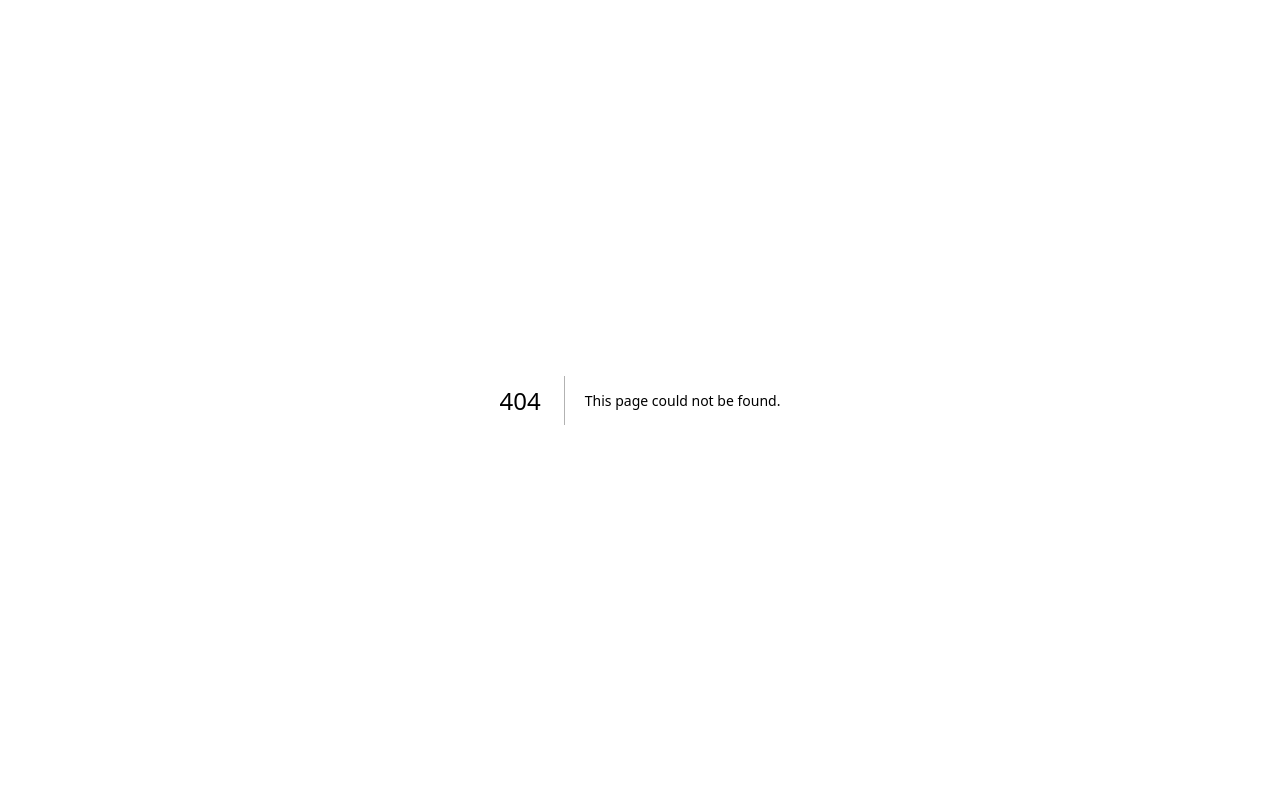
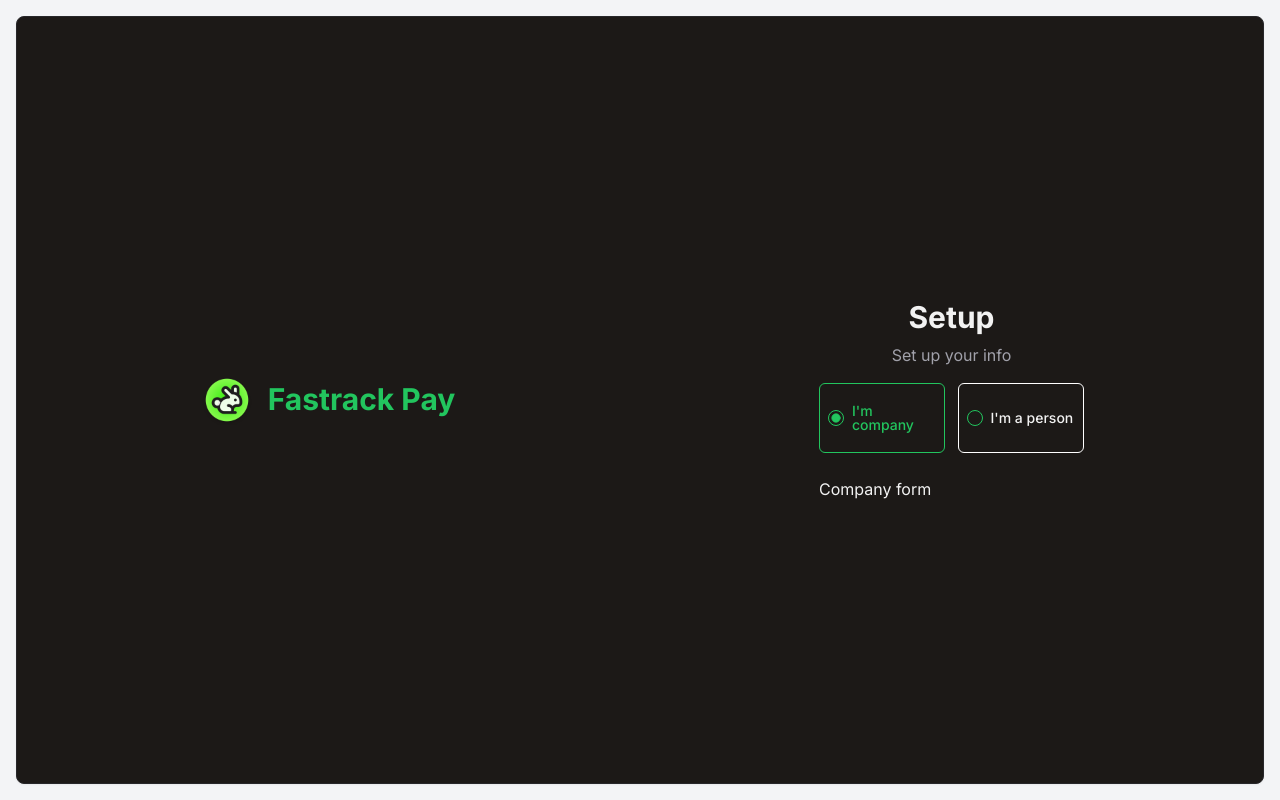
Before and after one commit to Jorditm/fastrack-pay, a Next.js app in the folder frontend/: page /setup in a window 1280 px wide. Before the commit this address had no page. Built offline with nearby package versions, Linux system fonts and the light colour scheme.

Commit message:
add setup page

```diff
--- /dev/null
+++ b/frontend/app/(auth)/layout.tsx
@@ -0,0 +1,35 @@
+import { Card } from '@/components/ui/card'
+import Image from 'next/image'
+import { redirect } from 'next/navigation'
+
+export default async function Layout({
+  children,
+}: {
+  children: React.ReactNode
+}) {
+  // TODO: REDIRECT IF NOT LOGGED IN
+
+  return (
+    <main className='flex h-screen w-full items-center justify-center bg-primary p-4 lg:bg-gray-100'>
+      <Card className='flex flex-col overflow-hidden rounded-lg p-12 lg:grid lg:h-full lg:w-full lg:grid-cols-2 lg:p-0'>
+        <div className='flex flex-[1.5] items-center justify-center'>
+          <div className='flex items-start justify-start gap-4'>
+            <Image
+              src='/fastrackpay-icon.png'
+              alt='Login Image'
+              className='object-cover object-center'
+              width={50}
+              height={50}
+            />
+            <p className='pt-1.5 text-3xl font-bold text-primary'>
+              Fastrack Pay
+            </p>
+          </div>
+        </div>
+        <div className='flex flex-[1.5] items-center justify-center'>
+          {children}
+        </div>
+      </Card>
+    </main>
+  )
+}
--- /dev/null
+++ b/frontend/app/(auth)/setup/page.tsx
@@ -0,0 +1,5 @@
+import Setup from '@/components/pages/auth/Setup'
+
+export default async function Home() {
+  return <Setup />
+}
--- /dev/null
+++ b/frontend/components/pages/auth/Setup.tsx
@@ -0,0 +1,52 @@
+'use client'
+import { Label } from '@/components/ui/label'
+import { useState } from 'react'
+import { useRouter } from 'next/navigation'
+import { cn } from '@/lib/utils'
+import { RadioGroup, RadioGroupItem } from '@/components/ui/radio-group'
+
+export default function Setup() {
+  const [type, setType] = useState<'company' | 'person'>('company')
+  const router = useRouter()
+
+  // TODO: Crear un loader para cuando tengamos la wallet
+  return (
+    <div className='flex flex-col items-center justify-center gap-4'>
+      <div className='grid gap-2 text-center'>
+        <h1 className='text-3xl font-bold'>Setup</h1>
+        <p className='text-balance text-muted-foreground'>Set up your info</p>
+      </div>
+      <div className='flex w-full flex-col gap-6'>
+        <RadioGroup
+          className='flex w-full justify-between gap-3'
+          onValueChange={(value: string) => {
+            setType(value as 'company' | 'person')
+          }}
+          defaultValue='company'
+        >
+          <div
+            className={cn(
+              'flex w-1/2 items-center space-x-2 rounded-md border px-2 py-5',
+              type === 'company'
+                ? 'border-primary text-primary'
+                : 'border-white'
+            )}
+          >
+            <RadioGroupItem value={'company'} />
+            <Label htmlFor='option-one'>I&apos;m company</Label>
+          </div>
+          <div
+            className={cn(
+              'flex w-1/2 items-center space-x-2 rounded-md border px-2 py-5',
+              type === 'person' ? 'border-primary text-primary' : 'border-white'
+            )}
+          >
+            <RadioGroupItem value={'person'} />
+            <Label htmlFor='option-two'>I&apos;m a person</Label>
+          </div>
+        </RadioGroup>
+        {type === 'company' ? <div>Company form</div> : <div>Person form</div>}
+      </div>
+    </div>
+  )
+}
--- /dev/null
+++ b/frontend/components/ui/card.tsx
@@ -0,0 +1,79 @@
+import * as React from "react"
+
+import { cn } from "@/lib/utils"
+
+const Card = React.forwardRef<
+  HTMLDivElement,
+  React.HTMLAttributes<HTMLDivElement>
+>(({ className, ...props }, ref) => (
+  <div
+    ref={ref}
+    className={cn(
+      "rounded-lg border bg-card text-card-foreground shadow-sm",
+      className
+    )}
+    {...props}
+  />
+))
+Card.displayName = "Card"
+
+const CardHeader = React.forwardRef<
+  HTMLDivElement,
+  React.HTMLAttributes<HTMLDivElement>
+>(({ className, ...props }, ref) => (
+  <div
+    ref={ref}
+    className={cn("flex flex-col space-y-1.5 p-6", className)}
+    {...props}
+  />
+))
+CardHeader.displayName = "CardHeader"
+
+const CardTitle = React.forwardRef<
+  HTMLParagraphElement,
+  React.HTMLAttributes<HTMLHeadingElement>
+>(({ className, ...props }, ref) => (
+  <h3
+    ref={ref}
+    className={cn(
+      "text-2xl font-semibold leading-none tracking-tight",
+      className
+    )}
+    {...props}
+  />
+))
+CardTitle.displayName = "CardTitle"
+
+const CardDescription = React.forwardRef<
+  HTMLParagraphElement,
+  React.HTMLAttributes<HTMLParagraphElement>
+>(({ className, ...props }, ref) => (
+  <p
+    ref={ref}
+    className={cn("text-sm text-muted-foreground", className)}
+    {...props}
+  />
+))
+CardDescription.displayName = "CardDescription"
+
+const CardContent = React.forwardRef<
+  HTMLDivElement,
+  React.HTMLAttributes<HTMLDivElement>
+>(({ className, ...props }, ref) => (
+  <div ref={ref} className={cn("p-6 pt-0", className)} {...props} />
+))
+CardContent.displayName = "CardContent"
+
+const CardFooter = React.forwardRef<
+  HTMLDivElement,
+  React.HTMLAttributes<HTMLDivElement>
+>(({ className, ...props }, ref) => (
+  <div
+    ref={ref}
+    className={cn("flex items-center p-6 pt-0", className)}
+    {...props}
+  />
+))
+CardFooter.displayName = "CardFooter"
+
+export { Card, CardHeader, CardFooter, CardTitle, CardDescription, CardContent }
--- /dev/null
+++ b/frontend/components/ui/label.tsx
@@ -0,0 +1,26 @@
+"use client"
+
+import * as React from "react"
+import * as LabelPrimitive from "@radix-ui/react-label"
+import { cva, type VariantProps } from "class-variance-authority"
+
+import { cn } from "@/lib/utils"
+
+const labelVariants = cva(
+  "text-sm font-medium leading-none peer-disabled:cursor-not-allowed peer-disabled:opacity-70"
+)
+
+const Label = React.forwardRef<
+  React.ElementRef<typeof LabelPrimitive.Root>,
+  React.ComponentPropsWithoutRef<typeof LabelPrimitive.Root> &
+    VariantProps<typeof labelVariants>
+>(({ className, ...props }, ref) => (
+  <LabelPrimitive.Root
+    ref={ref}
+    className={cn(labelVariants(), className)}
+    {...props}
+  />
+))
+Label.displayName = LabelPrimitive.Root.displayName
+
+export { Label }
--- /dev/null
+++ b/frontend/components/ui/radio-group.tsx
@@ -0,0 +1,44 @@
+"use client"
+
+import * as React from "react"
+import * as RadioGroupPrimitive from "@radix-ui/react-radio-group"
+import { Circle } from "lucide-react"
+
+import { cn } from "@/lib/utils"
+
+const RadioGroup = React.forwardRef<
+  React.ElementRef<typeof RadioGroupPrimitive.Root>,
+  React.ComponentPropsWithoutRef<typeof RadioGroupPrimitive.Root>
+>(({ className, ...props }, ref) => {
+  return (
+    <RadioGroupPrimitive.Root
+      className={cn("grid gap-2", className)}
+      {...props}
+      ref={ref}
+    />
+  )
+})
+RadioGroup.displayName = RadioGroupPrimitive.Root.displayName
+
+const RadioGroupItem = React.forwardRef<
+  React.ElementRef<typeof RadioGroupPrimitive.Item>,
+  React.ComponentPropsWithoutRef<typeof RadioGroupPrimitive.Item>
+>(({ className, ...props }, ref) => {
+  return (
+    <RadioGroupPrimitive.Item
+      ref={ref}
+      className={cn(
+        "aspect-square h-4 w-4 rounded-full border border-primary text-primary ring-offset-background focus:outline-none focus-visible:ring-2 focus-visible:ring-ring focus-visible:ring-offset-2 disabled:cursor-not-allowed disabled:opacity-50",
+        className
+      )}
+      {...props}
+    >
+      <RadioGroupPrimitive.Indicator className="flex items-center justify-center">
+        <Circle className="h-2.5 w-2.5 fill-current text-current" />
+      </RadioGroupPrimitive.Indicator>
+    </RadioGroupPrimitive.Item>
+  )
+})
+RadioGroupItem.displayName = RadioGroupPrimitive.Item.displayName
+
+export { RadioGroup, RadioGroupItem }
--- a/frontend/package.json
+++ b/frontend/package.json
@@ -12,6 +12,8 @@
     "commit": "npm run format && npm run lint"
   },
   "dependencies": {
+    "@radix-ui/react-label": "^2.1.0",
+    "@radix-ui/react-radio-group": "^1.2.0",
     "@radix-ui/react-slot": "^1.1.0",
     "@radix-ui/react-toast": "^1.2.1",
     "class-variance-authority": "^0.7.0",
```
Also changed, not shown: 1 other file (tests, documents, lock files or other folders).
